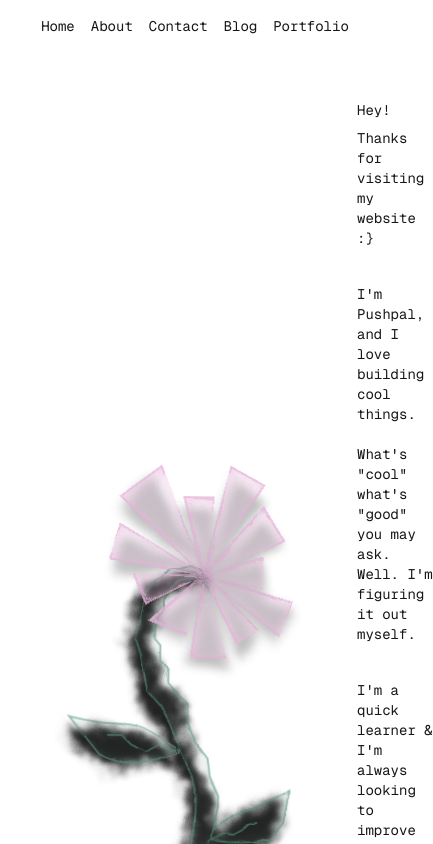
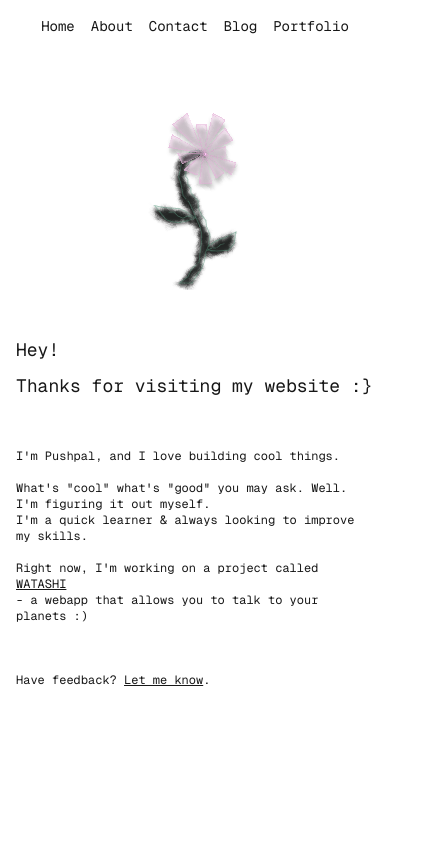
Before and after one commit to PushpalPatil/pushpal, a Next.js app: page /about in a window 390 px wide. Shown: the top 844 px of the page, 433 px wide, since content can reach past the window. Built offline with nearby package versions, Linux system fonts and the light colour scheme.

Commit message:
mobile friendly version

```diff
--- a/src/app/about/page.tsx
+++ b/src/app/about/page.tsx
@@ -2,40 +2,37 @@ import Header from "../components/header";
 
 export default function About() {
       return (
-            <div className="font-sans grid grid-rows-[20px_1fr_20px] items-center justify-items-center min-h-screen p-4 pb-20 gap-16 sm:p-20 ">
+            <div className="font-sans grid grid-rows-[20px_1fr_20px] items-center justify-items-center min-h-screen p-4 pb-20 gap-8 sm:gap-16 sm:p-20">
                   <Header />
-                  <div className="flex flex-row gap-4 items-center">
+                  <div className="flex flex-col sm:flex-row gap-4 items-center">
                         <img
                               src="/Frame 3.svg"
                               alt="Frame 3"
-                              className="h-150 w-auto animate-sway will-change-transform"
-                              style={{
-                                    animation: 'sway 5s ease-in-out infinite'
-                              }}
+                              className="h-55 w-auto sm:h-150"
                         />
 
-                  <div className="flex flex-col gap-2 font-mono text-sm">
-                        <h1> Hey! </h1>
-                        <h1> Thanks for visiting my website :&#125; </h1>
+                        <div className="flex flex-col gap-2 font-mono text-xs sm:text-sm text-left sm:text-left mt-2">
+                              <h1 className="text-lg sm:text-xl"> Hey! </h1>
+                              <h1 className="text-lg sm:text-xl"> Thanks for visiting my website :&#125; </h1>
                               <br />
-                        <p className="text-sm">
+                              <br />
+                              <p className="text-xs sm:text-sm">
                                     I&apos;m Pushpal, and I love building cool things.
                                     <br />
                                     <br />
                                     What&apos;s &quot;cool&quot; what&apos;s &quot;good&quot; you may ask. Well. I&apos;m figuring it out myself.
+                                    <br />
 
-
-                        </p>
-                        <br />
-                        <p className="text-sm">
-                              I&apos;m a quick learner & I&apos;m always looking to improve my skills.
+                                    I&apos;m a quick learner & always looking to improve my skills.
                                     <br />
                                     <br />
-                              I am currently working on a project called <a href="https://watashi-topaz.vercel.app/" className="underline" target="_blank" rel="noopener noreferrer">WATASHI</a> - a webapp that allows you to talk to your planets XD
+                                    Right now, I&apos;m working on a project called <a href="https://watashi-topaz.vercel.app/" className="underline" target="_blank" rel="noopener noreferrer">WATASHI</a>
+                                    <br/> - a webapp that allows you to talk to your planets :)
                               </p>
 
                               <br />
-                        <p className="text-sm">
+                              <br />
+                              <p className="text-xs sm:text-sm">
                                     Have feedback? <a href="/contact" className="hover:no-underline underline">Let me know</a>.
                               </p>
                         </div>
--- a/src/app/contact/page.tsx
+++ b/src/app/contact/page.tsx
@@ -6,7 +6,7 @@ import Header from "../components/header";
 export default function Contact() {
 
       return (
-            <div className="font-sans grid grid-rows-[20px_1fr_20px] items-center justify-items-center min-h-screen p-8 pb-20 gap-16 sm:p-20">
+            <div className="font-sans grid grid-rows-[20px_1fr_20px] items-center justify-items-center min-h-screen p-4 pb-16 gap-8 sm:p-8 sm:pb-20 sm:gap-16 sm:p-20">
                   <Header />
 
                   <Toaster position="top-center" toastOptions={{
@@ -19,9 +19,9 @@ export default function Contact() {
                         className: 'text-sm font-mono border border-white mt-60',
                   }} />
 
-                  <div className="flex flex-col gap-2 font-mono">
+                  <div className="flex flex-col gap-2 font-mono text-center sm:text-left">
                         <h1
-                              className="cursor-pointer hover:text-gray-500 transition-colors duration-200 select-all"
+                              className="cursor-pointer hover:text-gray-500 transition-colors duration-200 select-all text-xs sm:text-sm text-gray-500 sm:text-white"
                               onClick={() => {
                                     navigator.clipboard.writeText('pushpalp831@gmail.com');
                                     toast('Email copied to clipboard');
@@ -30,9 +30,9 @@ export default function Contact() {
                         >
                               pushpalp831@gmail.com
                         </h1>
-                        <h1 className="text-sm"> <a href="https://www.linkedin.com/in/pushpalpatil/" className="hover:underline" target="_blank" rel="noopener noreferrer">LinkedIn</a></h1>
-                        <h1 className="text-sm"> <a href="https://github.com/pushpalpatil" className="hover:underline" target="_blank" rel="noopener noreferrer">Github</a></h1>
-                        <h1 className="text-sm"> <a href="https://twitter.com/pushpal_p" className="hover:underline" target="_blank" rel="noopener noreferrer">Twitter</a></h1>
+                        <h1 className="text-xs sm:text-sm"> <a href="https://www.linkedin.com/in/pushpalpatil/" className="hover:underline" target="_blank" rel="noopener noreferrer">LinkedIn</a></h1>
+                        <h1 className="text-xs sm:text-sm"> <a href="https://github.com/pushpalpatil" className="hover:underline" target="_blank" rel="noopener noreferrer">Github</a></h1>
+                        <h1 className="text-xs sm:text-sm"> <a href="https://twitter.com/pushpal_p" className="hover:underline" target="_blank" rel="noopener noreferrer">Twitter</a></h1>
 
                   </div>
             </div>
--- a/src/app/page.tsx
+++ b/src/app/page.tsx
@@ -41,35 +41,29 @@ export default function Home() {
   }, [isTyping]);
 
   return (
-    <div className="font-sans grid grid-rows-[20px_1fr_20px] items-center justify-items-center min-h-screen p-8 pb-20 gap-16 sm:p-20">
+    <div className="font-sans grid grid-rows-[20px_1fr_20px] items-center justify-items-center min-h-screen p-4 pb-16 gap-8 sm:p-8 sm:pb-20 sm:gap-16 sm:p-20">
       <Header />
-      <main className="flex flex-col gap-[32px] row-start-2 items-center sm:items-start">
-        <div className="flex flex-row gap-2 items-center">
+      <main className="flex flex-col gap-6 sm:gap-[32px] row-start-2 items-center sm:items-start">
+        <div className="flex flex-col sm:flex-row gap-4 sm:gap-2 items-center">
           <img
             src="/Frame 3.svg"
             alt="Frame 3"
-            className="h-150 w-auto animate-sway will-change-transform"
+            className="h-55 w-auto sm:h-150 animate-sway will-change-transform"
             style={{
               animation: 'sway 3s ease-in-out infinite'
             }}
           />
 
-          <div className="flex flex-col gap-2">
-            <h1 className="text-4xl font-mono ">Pushpal </h1>
-            <p className="text-sm font-mono">
-              brb. i&apos;m building
+          <div className="flex flex-col gap-2 text-center sm:text-left">
+            <h1 className="text-2xl sm:text-4xl font-mono">Pushpal </h1>
+            <p className="text-xs sm:text-sm font-mono">
+              good design isn&apos;t optional.
+
             </p>
 
-            <p className="text-sm font-mono text-center">
-              good design isn&apos;t optional.
-            </p>
-          </div>
-        </div>
-      </main>
+            {showLastLine && (
 
-      {showLastLine && (
-        <div className="flex flex-col justify-center items-center mb-96 mr-2">
-          <p className="text-xs font-mono text-center">
+              <p className="text-xs font-mono text-center sm:text-left mt-8 sm:mt-10">
                 {typedText.includes("good") ? (
                   <>
                     {typedText.substring(0, typedText.indexOf("good"))}
@@ -81,8 +75,12 @@ export default function Home() {
                 )}
                 <span className="animate-blink">|</span>
               </p>
+
+            )}
+
           </div>
-      )}
+        </div>
+      </main>
     </div>
   );
 }
--- a/src/app/portfolio/page.tsx
+++ b/src/app/portfolio/page.tsx
@@ -7,26 +7,26 @@ export default function Portfolio() {
                   <Header />
 
 
-                  <div className="flex flex-row gap-10">
-                        <div className="relative w-40 h-40 border border-white cursor-pointer hover:bg-white/5 transition-colors duration-200 flex items-center justify-center group">
+                  <div className="flex flex-row sm:flex-row gap-6 sm:gap-10">
+                        <div className="relative w-32 h-32 sm:w-40 sm:h-40 border border-white cursor-pointer hover:bg-white/5  bg-white/5  sm:bg-transparent transition-colors duration-200 flex items-center justify-center group">
                               <img
                                     src="/Frame 3.svg"
                                     alt="Frame 3"
-                                    className="absolute inset-0 w-full h-full opacity-0 group-hover:opacity-100 transition-opacity duration-300 -z-10"
+                                    className="absolute inset-0 w-full h-full opacity-100 sm:opacity-0 sm:group-hover:opacity-100 transition-opacity duration-300 -z-10"
                               />
-                              <span className="text-white text-sm font-mono">Tic Tac Toe</span>
+                              <span className="text-white text-xs sm:text-sm font-mono">Tic Tac Toe</span>
                         </div>
-                        <div className="relative w-40 h-40 border border-white cursor-pointer hover:bg-white/5 transition-colors duration-200 flex items-center justify-center group">
+                        <div className="relative w-32 h-32 sm:w-40 sm:h-40 border border-white cursor-pointer hover:bg-white/5  bg-white/5  sm:bg-transparent transition-colors duration-200 flex items-center justify-center group">
                               <img
                                     src="/Frame 3.svg"
                                     alt="Frame 3"
-                                    className="absolute inset-0 w-full h-full opacity-0 group-hover:opacity-100 transition-opacity duration-300 -z-10"
+                                    className="absolute inset-0 w-full h-full opacity-100 sm:opacity-0 sm:group-hover:opacity-100 transition-opacity duration-300 -z-10"
                               />
                               <a
                                     href="https://watashi-topaz.vercel.app/"
                                     target="_blank"
                                     rel="noopener noreferrer"
-                                    className="text-white text-sm font-mono hover:text-gray-300 transition-colors duration-200"
+                                    className="text-white text-xs sm:text-sm font-mono hover:text-gray-300 transition-colors duration-200"
                               >
                                     WATASHI
                               </a>
```
Lines whose indentation alone changed are shown as unchanged.
